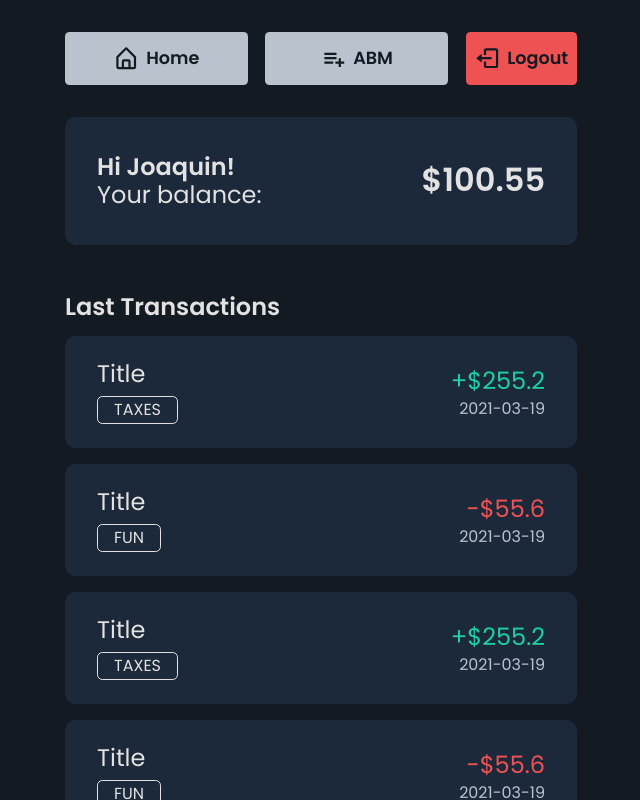
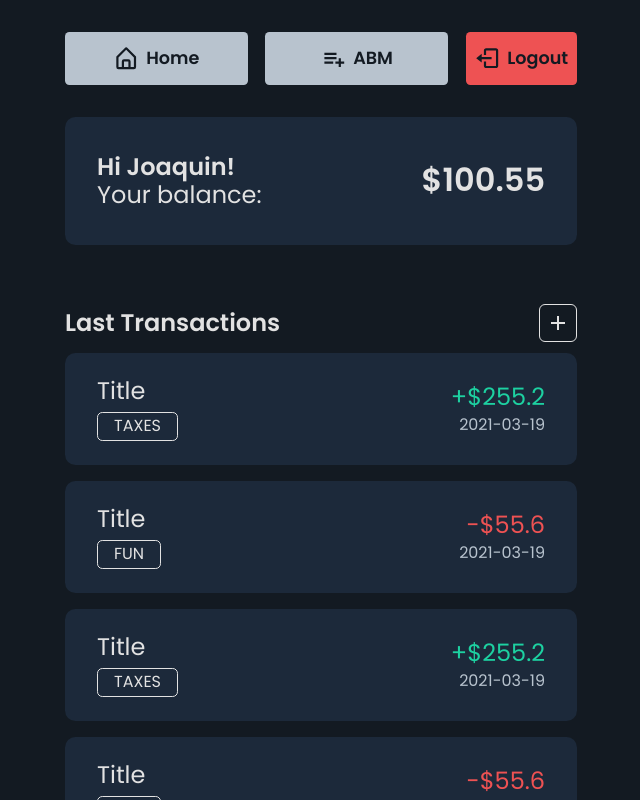
Before and after one commit to JoaquinSantarcangelo/alkemy-challenge-front, a React (Create React App) app: page /login in a window 1280 px wide. Both pictures are taken after a click on the button "Login". Shown: the top 800 px of the page, without its empty margins (319-959 px from the left). Built offline with nearby package versions, Linux system fonts and the light colour scheme.

Commit message:
Move hooks to app.js

```diff
--- a/src/App.js
+++ b/src/App.js
@@ -16,7 +16,16 @@ import ABM from "./components/containers/ABM";
 import Navbar from "./components/Navbar";
 
 const App = () => {
+  //Hooks - useState
   const [loggedIn, setLoggedIn] = useState(false);
+  const [items, setItems] = useState([
+    { title: "Title", amount: 255.2, type: "Taxes", date: new Date() },
+    { title: "Title", amount: -55.6, type: "Fun", date: new Date() },
+    { title: "Title", amount: 255.2, type: "Taxes", date: new Date() },
+    { title: "Title", amount: -55.6, type: "Fun", date: new Date() },
+    { title: "Title", amount: 255.2, type: "Taxes", date: new Date() },
+  ]);
+  const [balance, setBalance] = useState(100.55);
 
   return (
     <div className="app">
@@ -40,7 +49,13 @@ const App = () => {
           <Route
             path="/"
             exact
-            render={() => (!loggedIn ? <Redirect to="/login" /> : <Home />)}
+            render={() =>
+              !loggedIn ? (
+                <Redirect to="/login" />
+              ) : (
+                <Home items={items} balance={balance} />
+              )
+            }
           ></Route>
           <Route
             path="/abm"
--- /dev/null
+++ b/src/components/Items.js
@@ -0,0 +1,41 @@
+import React from "react";
+import { Link } from "react-router-dom";
+//Icons
+import { BiPlus } from "react-icons/bi";
+
+const Items = ({ items, title }) => {
+  const Item = ({ itemInfo }) => {
+    return (
+      <div className="item">
+        <div className="wrapper-left">
+          <div className="title">{itemInfo.title}</div>
+          <div className="type">{itemInfo.type}</div>
+        </div>
+        <div className="wrapper-right">
+          <div className={itemInfo.amount > 0 ? "amount" : "amount negative"}>
+            ${Math.abs(itemInfo.amount)}
+          </div>
+          <div className="date">
+            {itemInfo.date.toISOString().substring(0, 10)}
+          </div>
+        </div>
+      </div>
+    );
+  };
+
+  return (
+    <div className="items">
+      <div className="wrapper">
+        <h1 className="title">{title}</h1>
+        <Link to="/abm" className="more-button">
+          <BiPlus />
+        </Link>
+      </div>
+      {items.map((item) => (
+        <Item itemInfo={item} />
+      ))}
+    </div>
+  );
+};
+
+export default Items;
--- a/src/components/containers/ABM/index.js
+++ b/src/components/containers/ABM/index.js
@@ -1,7 +1,11 @@
 import React from "react";
 
 const index = () => {
-  return <div className="container"><h1>ABM</h1></div>;
+  return (
+    <div className="container">
+      <div className="form"></div>
+    </div>
+  );
 };
 
 export default index;
--- a/src/components/containers/Home/index.js
+++ b/src/components/containers/Home/index.js
@@ -1,36 +1,9 @@
 import React, { useState } from "react";
 
+//Components
+import Items from "../../Items";
 
-
-const Item = ({ itemInfo }) => {
-  return (
-    <div className="item">
-      <div className="wrapper-left">
-        <div className="title">{itemInfo.title}</div>
-        <div className="type">{itemInfo.type}</div>
-      </div>
-      <div className="wrapper-right">
-        <div className={itemInfo.amount > 0 ? "amount" : "amount negative"}>
-          ${Math.abs(itemInfo.amount)}
-        </div>
-        <div className="date">
-          {itemInfo.date.toISOString().substring(0, 10)}
-        </div>
-      </div>
-    </div>
-  );
-};
-
-const Home = () => {
-  const [items, setItems] = useState([
-    { title: "Title", amount: 255.2, type: "Taxes", date: new Date() },
-    { title: "Title", amount: -55.6, type: "Fun", date: new Date() },
-    { title: "Title", amount: 255.2, type: "Taxes", date: new Date() },
-    { title: "Title", amount: -55.6, type: "Fun", date: new Date() },
-    { title: "Title", amount: 255.2, type: "Taxes", date: new Date() },
-  ]);
-  const [balance, setBalance] = useState(100.55);
-
+const Home = ({ items, balance }) => {
   return (
     <div className="home">
       <div className="container">
@@ -40,12 +13,7 @@ const Home = () => {
           </div>
           <div className="amount">${balance}</div>
         </div>
-        <div className="items">
-          <h1 className="title">Last Transactions</h1>
-          {items.map((item) => (
-            <Item itemInfo={item} />
-          ))}
-        </div>
+        <Items items={items} title="Last Transactions" />
       </div>
     </div>
   );
--- a/src/sass/Home.sass
+++ b/src/sass/Home.sass
@@ -42,9 +42,26 @@
             height: auto
 
             // Section Title
-            h1
-                font-size: 1.5em
-                font-weight: 600
+            .wrapper
+                display: flex
+                align-items: center
+                justify-content: space-between
+                h1
+                    font-size: 1.5em
+                    font-weight: 600
+                .more-button
+                    border: 1px solid $light0
+                    padding: 0.25em
+                    font-size: 1.5em
+                    border-radius: 0.25em
+                    display: flex
+                    align-items: center
+                    justify-content: center
+                    transition: all 0.4s ease
+                    &:hover
+                        cursor: pointer
+                        background-color: $light0
+                        color: $grey0
 
             //Transaction Item
             .item
@@ -103,8 +120,6 @@
                     background-color: $grey2
                     transform: scale(1.025)
 
-
-
     //Media Queries
     @media screen and ( max-width: 768px )
         display: flex
```
